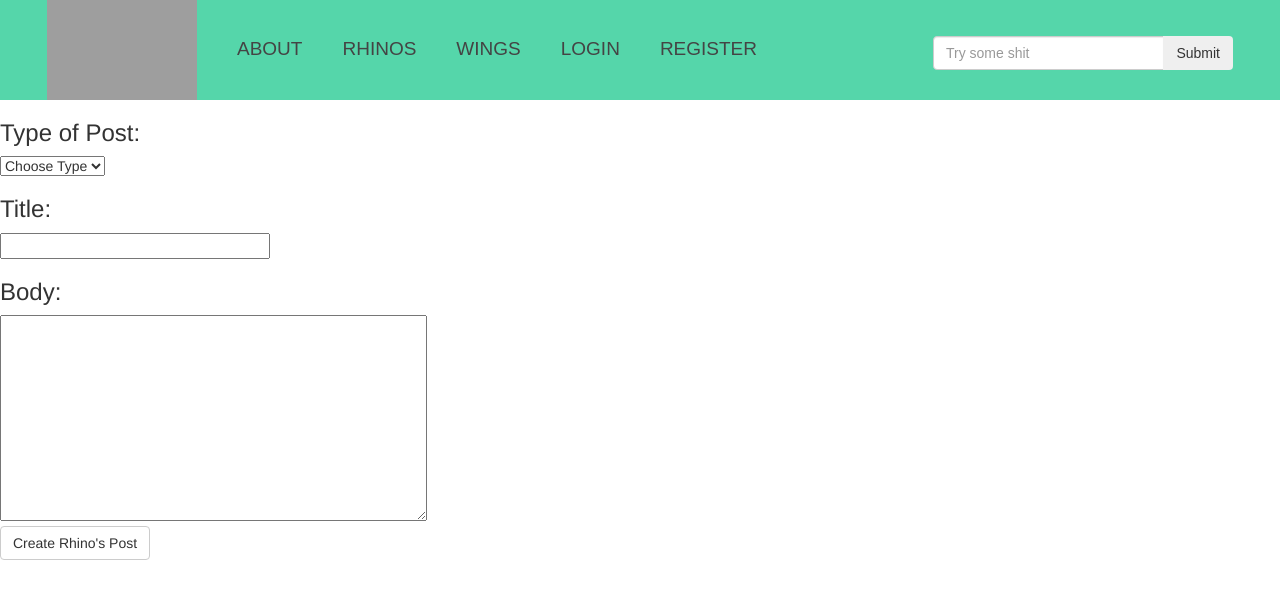
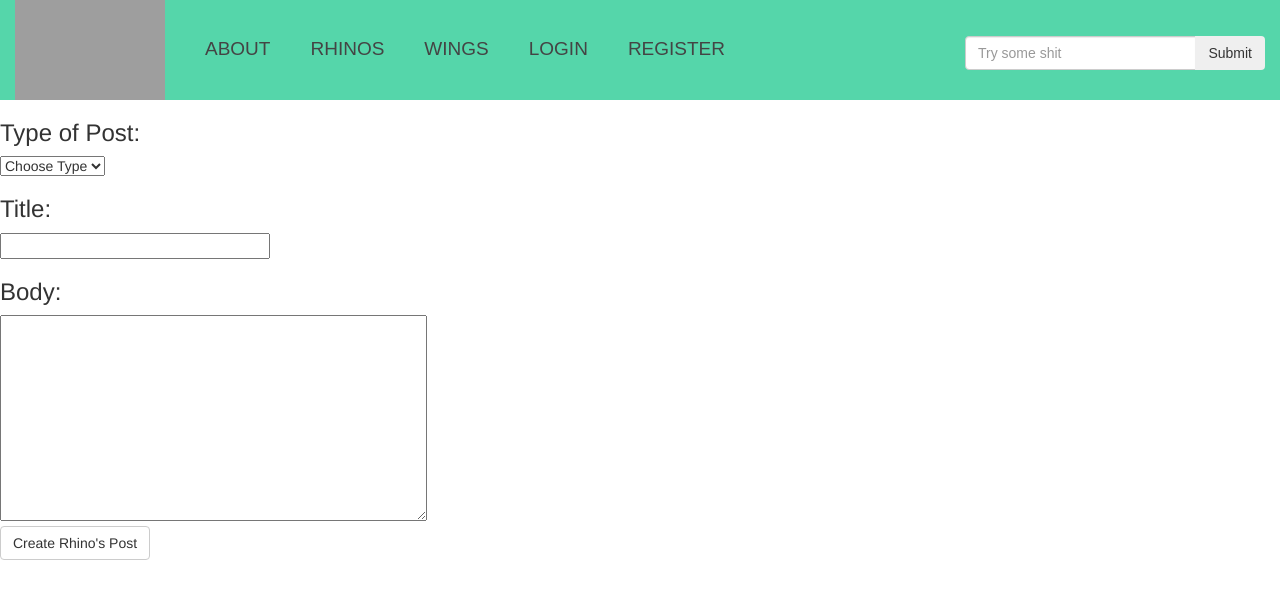
Before and after one commit to Ryan-OToole/frontend-rhinos-wing, a React (Create React App) app: page /rhinos in a window 1280 px wide. Shown: the top 598 px of the page. Built offline with nearby package versions, Linux system fonts and the light colour scheme; grey boxes are pictures that could not be loaded.

Commit message:
navbar looking proper

```diff
--- a/src/app.css
+++ b/src/app.css
@@ -6,7 +6,7 @@
 }
 
 .container {
-  width: 95%;
+  width: 100%;
   margin: 0 auto;
 }
 
```
